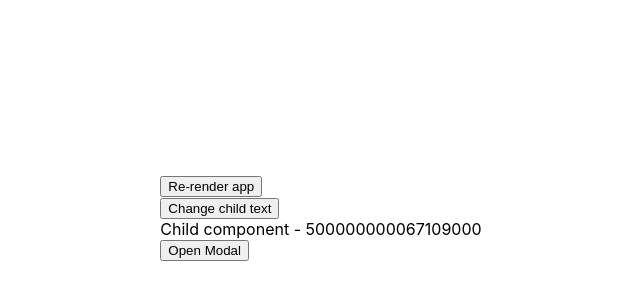
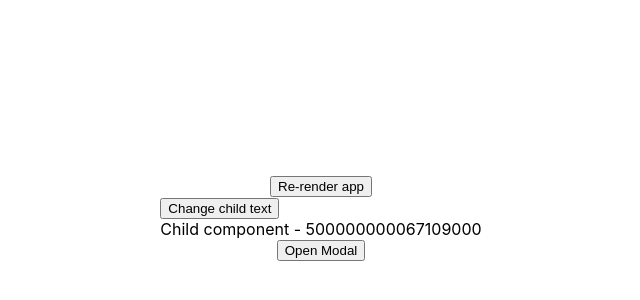
Before and after one commit to sholua/react-memoization-lanars, a React (Create React App) app: page / in a window 1280 px wide. Shown: the part 182-482 px from the top of the page, without its empty margins (319-959 px from the left). Built offline with nearby package versions, Linux system fonts and the light colour scheme.

Commit message:
Components as children props

```diff
--- a/src/App.tsx
+++ b/src/App.tsx
@@ -1,11 +1,16 @@
 import './App.css';
+import ButtonWithModal from './components/ButtonWithModal';
+import ChildComponent from './components/ChildComponent';
 
 import ParentComponent from './components/ParentComponent';
 
 function App() {
   return (
-    <div className="App">
-      <ParentComponent />
+    <div>
+      <ParentComponent>
+        <ChildComponent />
+        <ButtonWithModal />
+      </ParentComponent>
     </div>
   );
 }
--- a/src/components/ParentComponent.tsx
+++ b/src/components/ParentComponent.tsx
@@ -1,24 +1,23 @@
-import { useState } from 'react';
+import { FC, ReactNode, useState } from 'react';
 
-import ButtonWithModal from './ButtonWithModal';
-import ChildComponent from './ChildComponent';
+interface Props {
+  children: ReactNode;
+}
 
-function ParentComponent() {
+const ParentComponent: FC<Props> = ({ children }) => {
   const [parentRenderIndex, setParentRenderIndex] = useState(0);
 
   console.log(`Parent rendered ${parentRenderIndex}`);
 
   return (
-    <div>
+    <div className="App">
       <button onClick={() => setParentRenderIndex((prev) => prev + 1)}>
         Re-render app
       </button>
 
-      <ChildComponent />
-
-      <ButtonWithModal />
+      {children}
     </div>
   );
-}
+};
 
 export default ParentComponent;
```
